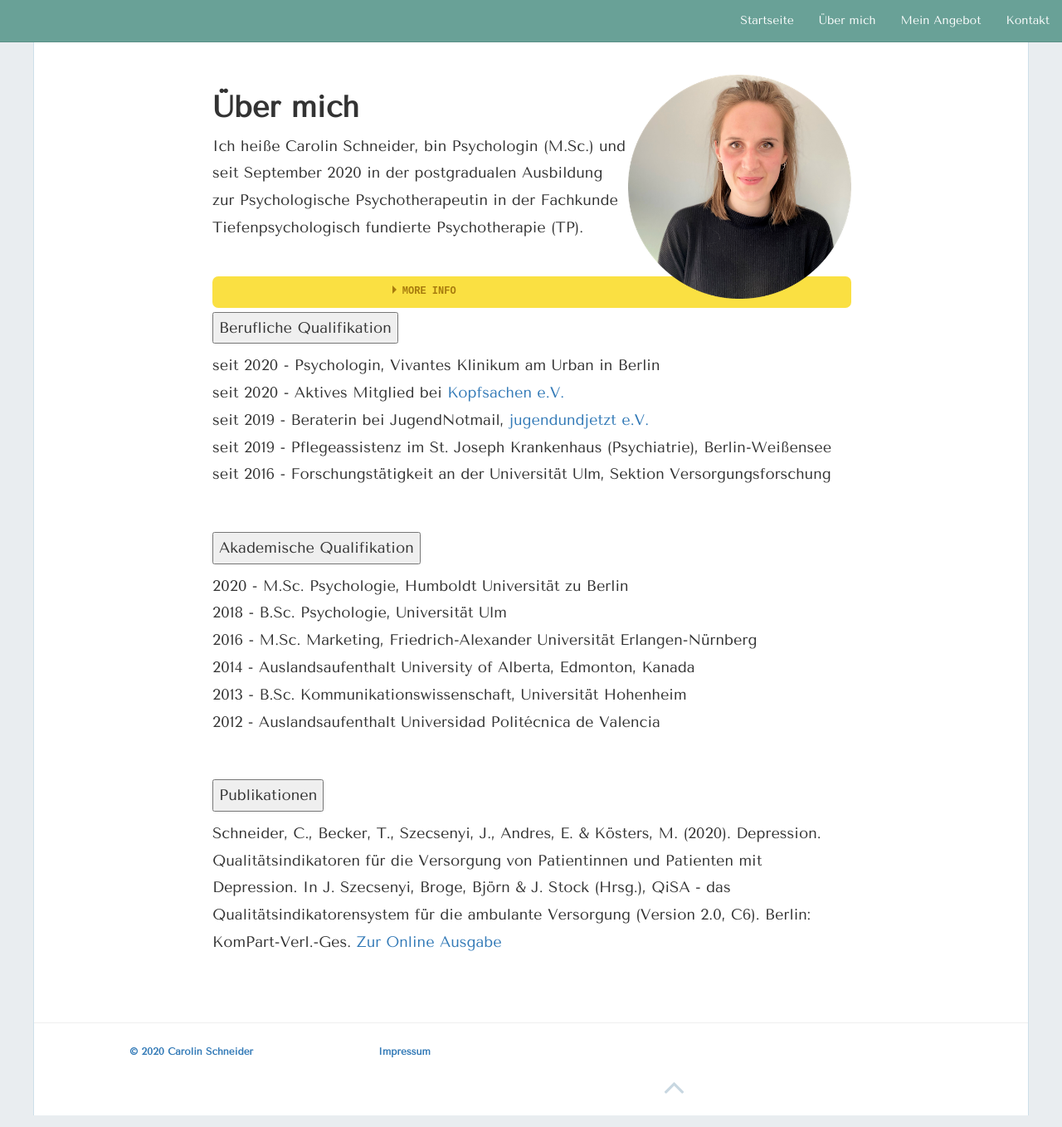
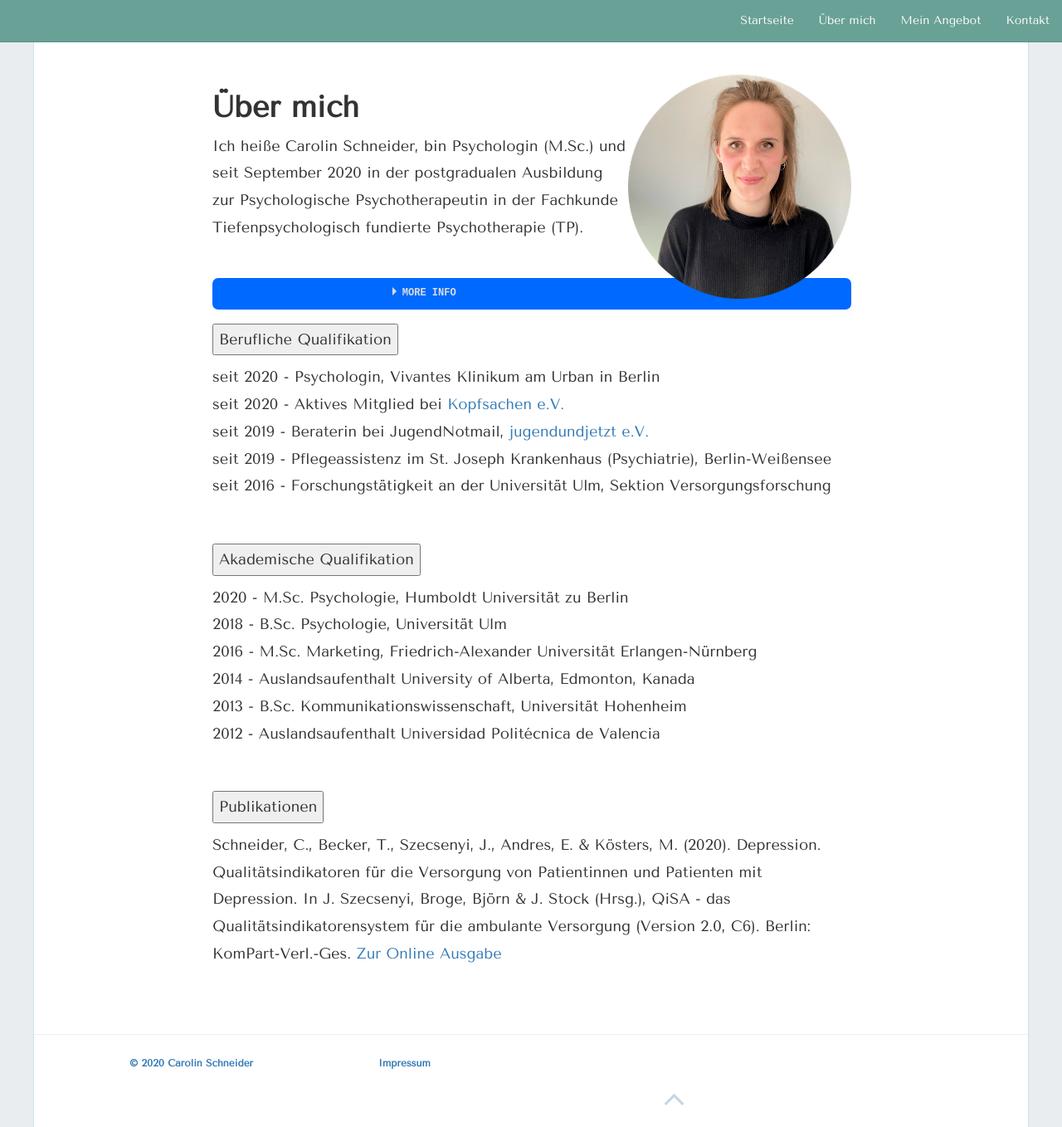
Before and after one commit to carolinschneider/carolinschneider.github.io, a Jekyll site: the page built from about.md, in a window 1280 px wide and 1358 px high. Shown: the whole window at 83% size. Built offline with Jekyll 4.4.1, drawn with Linux system fonts in a browser that asks for light colours; nearby versions of some CDN libraries.

Commit message:
Update style.scss

```diff
--- a/css/style.scss
+++ b/css/style.scss
@@ -441,74 +441,6 @@ pre {
 /* 5.0 Collapsible für die ABOUT Seite
 
  /* Style the button that is used to open and close the collapsible content */
-input[type='checkbox'] {
-  display: none;
-}
 
-.lbl-toggle {
-  display: block;
 
-  font-weight: bold;
-  font-family: monospace;
-  font-size: 1.2rem;
-  text-transform: uppercase;
-  text-align: center;
-
-  padding: 1rem;
-
-  color: #A77B0E;
-  background: #FAE042;
-
-  cursor: pointer;
-
-  border-radius: 7px;
-  transition: all 0.25s ease-out;
-}
-
-.lbl-toggle:hover {
-  color: #7C5A0B;
-}
-
-.lbl-toggle::before {
-  content: ' ';
-  display: inline-block;
-
-  border-top: 5px solid transparent;
-  border-bottom: 5px solid transparent;
-  border-left: 5px solid currentColor;
-
-  vertical-align: middle;
-  margin-right: .7rem;
-  transform: translateY(-2px);
-
-  transition: transform .2s ease-out;
-}
-
-.collapsible-content .content-inner {
-  background: rgba(250, 224, 66, .2);
-  border-bottom: 1px solid rgba(250, 224, 66, .45);
-
-  border-bottom-left-radius: 7px;
-  border-bottom-right-radius: 7px;
-  padding: .5rem 1rem;
-}
-
-.collapsible-content {
-  max-height: 0px;
-  overflow: hidden;
-
-  transition: max-height .25s ease-in-out;
-}
-
-.toggle:checked + .lbl-toggle + .collapsible-content {
-  max-height: 100vh;
-}
-
-.toggle:checked + .lbl-toggle::before {
-  transform: rotate(90deg) translateX(-3px);
-}
-
-.toggle:checked + .lbl-toggle {
-  border-bottom-right-radius: 0;
-  border-bottom-left-radius: 0;
-}
+input[type='checkbox'] { display: none; } .wrap-collabsible { margin: 1.2rem 0; } .lbl-toggle { display: block; font-weight: bold; font-family: monospace; font-size: 1.2rem; text-transform: uppercase; text-align: center; padding: 1rem; color: #DDD; background: #0069ff; cursor: pointer; border-radius: 7px; transition: all 0.25s ease-out; } .lbl-toggle:hover { color: #FFF; } .lbl-toggle::before { content: ' '; display: inline-block; border-top: 5px solid transparent; border-bottom: 5px solid transparent; border-left: 5px solid currentColor; vertical-align: middle; margin-right: .7rem; transform: translateY(-2px); transition: transform .2s ease-out; } .toggle:checked+.lbl-toggle::before { transform: rotate(90deg) translateX(-3px); } .collapsible-content { max-height: 0px; overflow: hidden; transition: max-height .25s ease-in-out; } .toggle:checked + .lbl-toggle + .collapsible-content { max-height: 350px; } .toggle:checked+.lbl-toggle { border-bottom-right-radius: 0; border-bottom-left-radius: 0; } .collapsible-content .content-inner { background: rgba(0, 105, 255, .2); border-bottom: 1px solid rgba(0, 105, 255, .45); border-bottom-left-radius: 7px; border-bottom-right-radius: 7px; padding: .5rem 1rem; } .collapsible-content p { margin-bottom: 0; }
```
